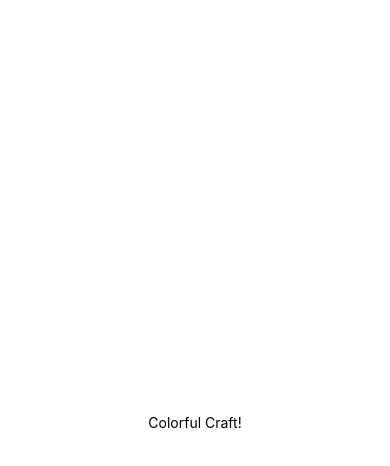
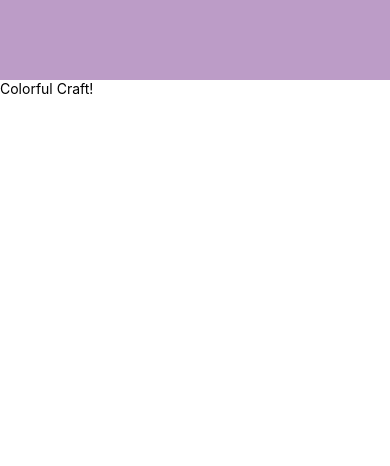
Before and after one commit to andreunderstars/colorful-craft, a React Native app: screen / in a window 390 px wide. Shown: the top 466 px of the page. Built offline with nearby package versions, Linux system fonts and the light colour scheme.

Commit message:
Add purple header

```diff
--- a/App.js
+++ b/App.js
@@ -1,20 +1,7 @@
 import { StatusBar } from "expo-status-bar";
 import { StyleSheet, Text, View } from "react-native";
+import PaletteList from "./src/screens/paletteList";
 
 export default function App() {
-  return (
-    <View style={styles.container}>
-      <Text>Colorful Craft!</Text>
-      <StatusBar style="auto" />
-    </View>
-  );
+  return <PaletteList />;
 }
-
-const styles = StyleSheet.create({
-  container: {
-    flex: 1,
-    backgroundColor: "#fff",
-    alignItems: "center",
-    justifyContent: "center",
-  },
-});
--- /dev/null
+++ b/src/components/TelaPadrao/index.js
@@ -0,0 +1,23 @@
+import React from "react";
+import { SafeAreaView, StatusBar, StyleSheet } from "react-native";
+
+export default function TelaPadrao({ children }) {
+  return (
+    <SafeAreaView style={styles.container}>
+      <StatusBar />
+      <View style={styles.header}></View>
+      {children}
+    </SafeAreaView>
+  );
+}
+
+const styles = StyleSheet.create({
+  container: {
+    backgroundColor: "#abcdef",
+  },
+  header: {
+    width: 40,
+    height: 80,
+    color: "#000000",
+  },
+});
--- /dev/null
+++ b/src/screens/paletteList/index.js
@@ -0,0 +1,26 @@
+import React from "react";
+import { StyleSheet, Text, View, StatusBar } from "react-native";
+import TelaPadrao from "../../components/TelaPadrao";
+
+export default function PaletteList() {
+  return (
+    <View style={styles.container}>
+      <View style={styles.header}></View>
+      <Text>Colorful Craft!</Text>
+      <StatusBar style="auto" />
+    </View>
+  );
+}
+
+const styles = StyleSheet.create({
+  container: {
+    flex: 1,
+    backgroundColor: "#fff",
+    // alignItems: "center",
+    // justifyContent: "center",
+  },
+  header: {
+    backgroundColor: "#BC9CC7",
+    height: 80,
+  },
+});
```
